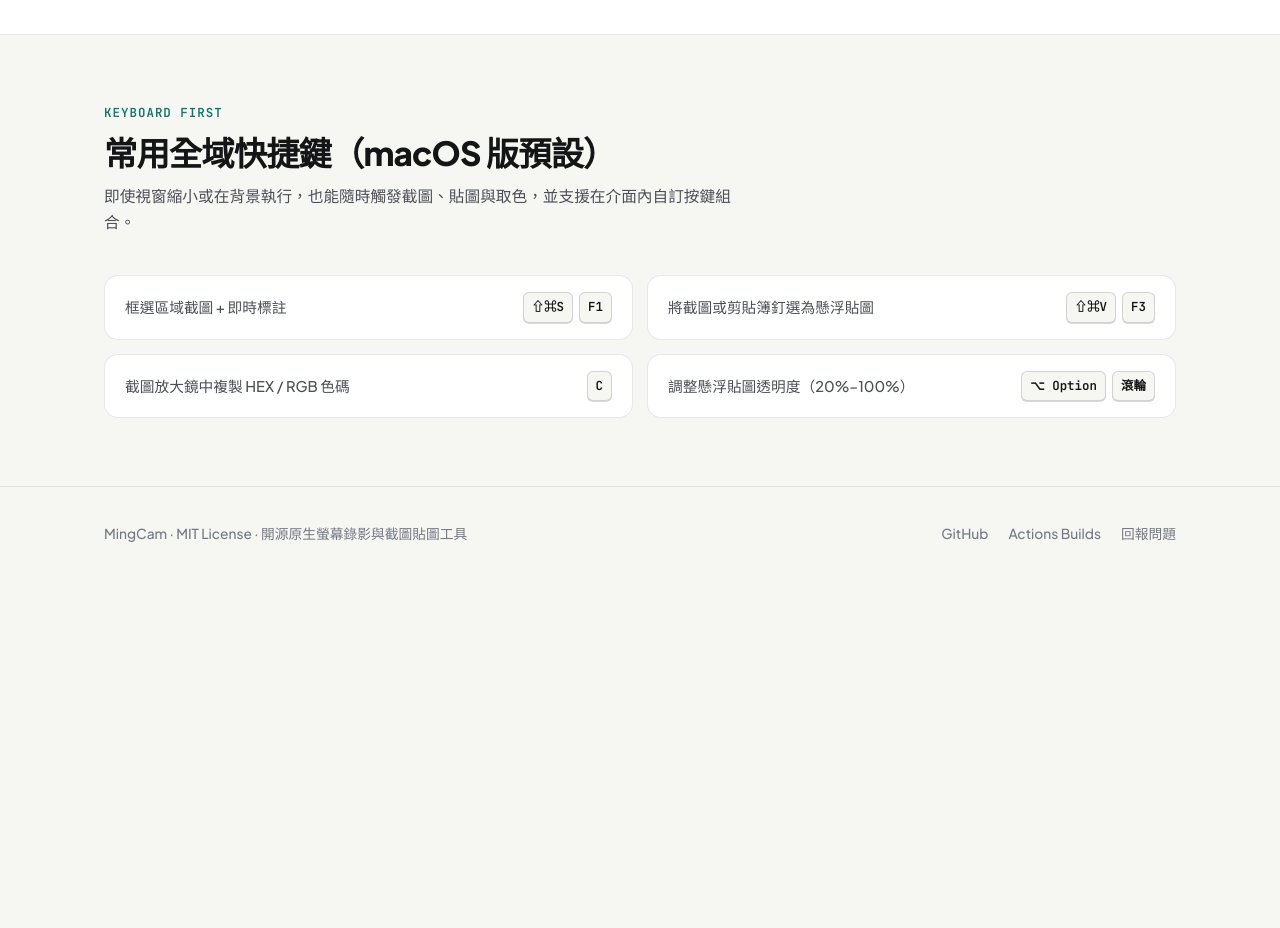
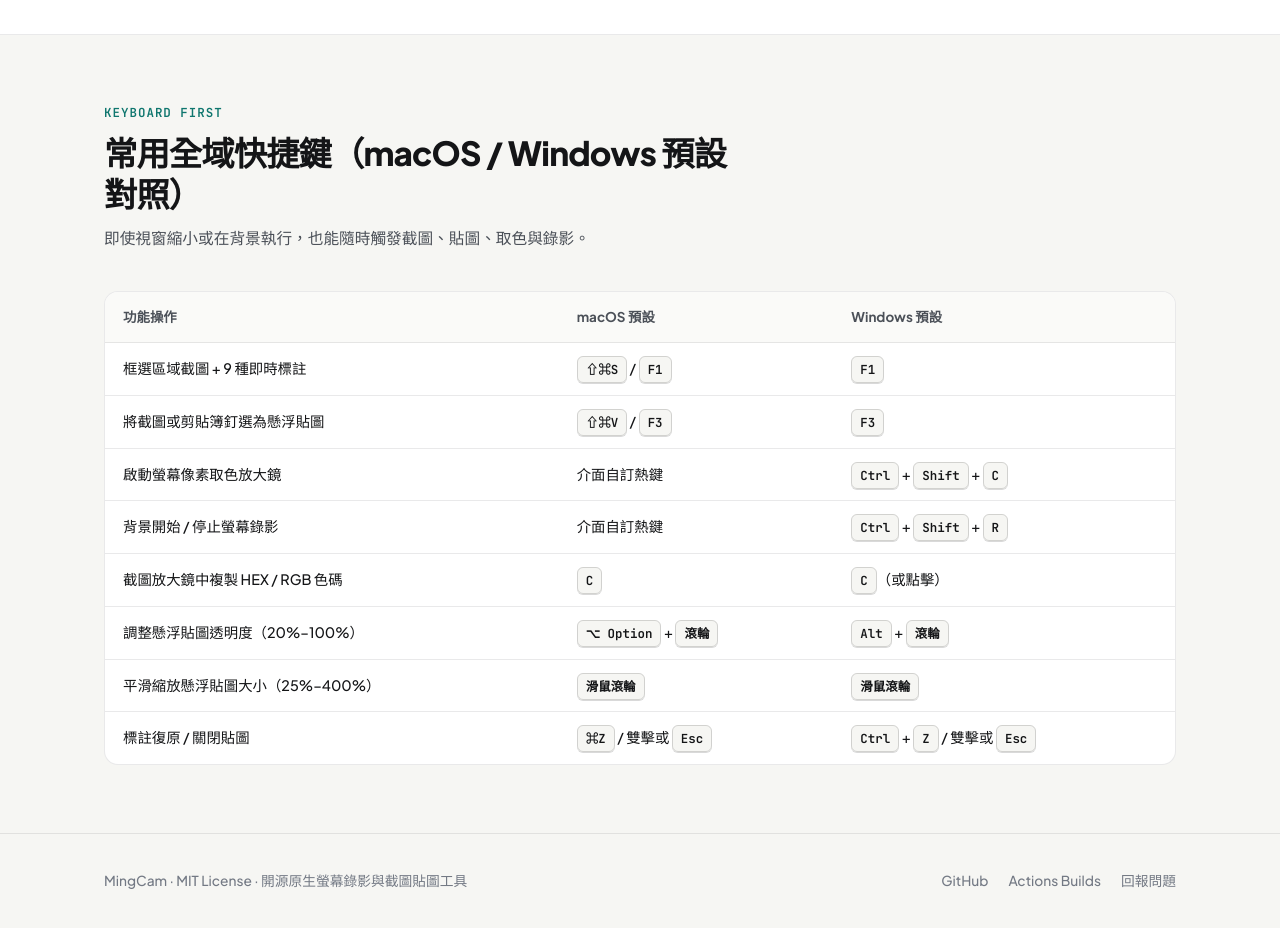
Before and after one commit to pc007ya/MingCam, a plain HTML site: page docs/index.html in a window 1280 px wide. Shown: the part 2460-3388 px from the top of the page. Before the commit the page ends 3042 px from the top, so only its background shows below. Drawn offline with Linux system fonts and the light colour scheme.

Commit message:
Add Windows default global shortcuts alongside macOS in landing page

```diff
--- a/docs/index.html
+++ b/docs/index.html
@@ -1153,27 +1153,62 @@
       <div class="container">
         <div class="section-head">
           <div class="section-label">Keyboard First</div>
-          <h2>常用全域快捷鍵（macOS 版預設）</h2>
-          <p>即使視窗縮小或在背景執行，也能隨時觸發截圖、貼圖與取色，並支援在介面內自訂按鍵組合。</p>
+          <h2>常用全域快捷鍵（macOS / Windows 預設對照）</h2>
+          <p>即使視窗縮小或在背景執行，也能隨時觸發截圖、貼圖、取色與錄影。</p>
         </div>
 
-        <div class="shortcuts-grid">
-          <div class="shortcut-item">
-            <span>框選區域截圖 + 即時標註</span>
-            <div class="keys"><kbd>⇧⌘S</kbd><kbd>F1</kbd></div>
-          </div>
-          <div class="shortcut-item">
-            <span>將截圖或剪貼簿釘選為懸浮貼圖</span>
-            <div class="keys"><kbd>⇧⌘V</kbd><kbd>F3</kbd></div>
-          </div>
-          <div class="shortcut-item">
-            <span>截圖放大鏡中複製 HEX / RGB 色碼</span>
-            <div class="keys"><kbd>C</kbd></div>
-          </div>
-          <div class="shortcut-item">
-            <span>調整懸浮貼圖透明度（20%–100%）</span>
-            <div class="keys"><kbd>⌥ Option</kbd><kbd>滾輪</kbd></div>
-          </div>
+        <div class="table-wrap">
+          <table>
+            <thead>
+              <tr>
+                <th>功能操作</th>
+                <th>macOS 預設</th>
+                <th>Windows 預設</th>
+              </tr>
+            </thead>
+            <tbody>
+              <tr>
+                <td>框選區域截圖 + 9 種即時標註</td>
+                <td><kbd>⇧⌘S</kbd> / <kbd>F1</kbd></td>
+                <td><kbd>F1</kbd></td>
+              </tr>
+              <tr>
+                <td>將截圖或剪貼簿釘選為懸浮貼圖</td>
+                <td><kbd>⇧⌘V</kbd> / <kbd>F3</kbd></td>
+                <td><kbd>F3</kbd></td>
+              </tr>
+              <tr>
+                <td>啟動螢幕像素取色放大鏡</td>
+                <td>介面自訂熱鍵</td>
+                <td><kbd>Ctrl</kbd> + <kbd>Shift</kbd> + <kbd>C</kbd></td>
+              </tr>
+              <tr>
+                <td>背景開始 / 停止螢幕錄影</td>
+                <td>介面自訂熱鍵</td>
+                <td><kbd>Ctrl</kbd> + <kbd>Shift</kbd> + <kbd>R</kbd></td>
+              </tr>
+              <tr>
+                <td>截圖放大鏡中複製 HEX / RGB 色碼</td>
+                <td><kbd>C</kbd></td>
+                <td><kbd>C</kbd>（或點擊）</td>
+              </tr>
+              <tr>
+                <td>調整懸浮貼圖透明度（20%–100%）</td>
+                <td><kbd>⌥ Option</kbd> + <kbd>滾輪</kbd></td>
+                <td><kbd>Alt</kbd> + <kbd>滾輪</kbd></td>
+              </tr>
+              <tr>
+                <td>平滑縮放懸浮貼圖大小（25%–400%）</td>
+                <td><kbd>滑鼠滾輪</kbd></td>
+                <td><kbd>滑鼠滾輪</kbd></td>
+              </tr>
+              <tr>
+                <td>標註復原 / 關閉貼圖</td>
+                <td><kbd>⌘Z</kbd> / 雙擊或 <kbd>Esc</kbd></td>
+                <td><kbd>Ctrl</kbd> + <kbd>Z</kbd> / 雙擊或 <kbd>Esc</kbd></td>
+              </tr>
+            </tbody>
+          </table>
         </div>
       </div>
     </section>
```
